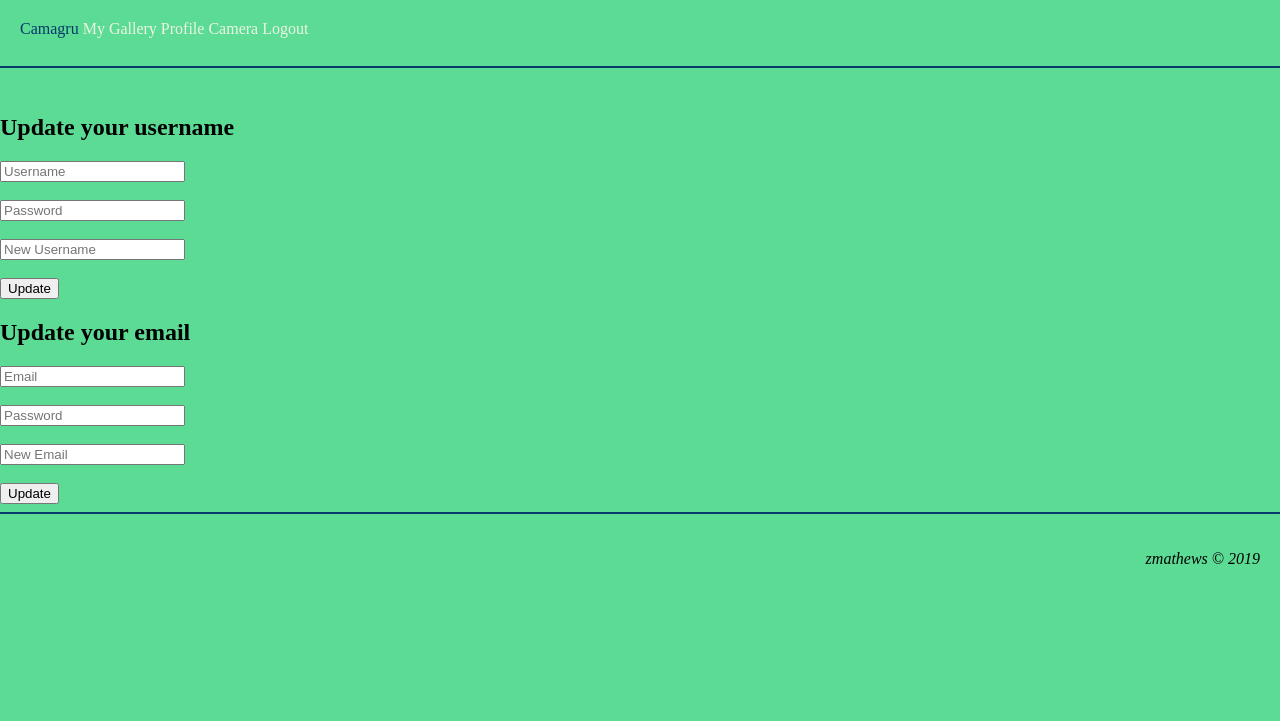
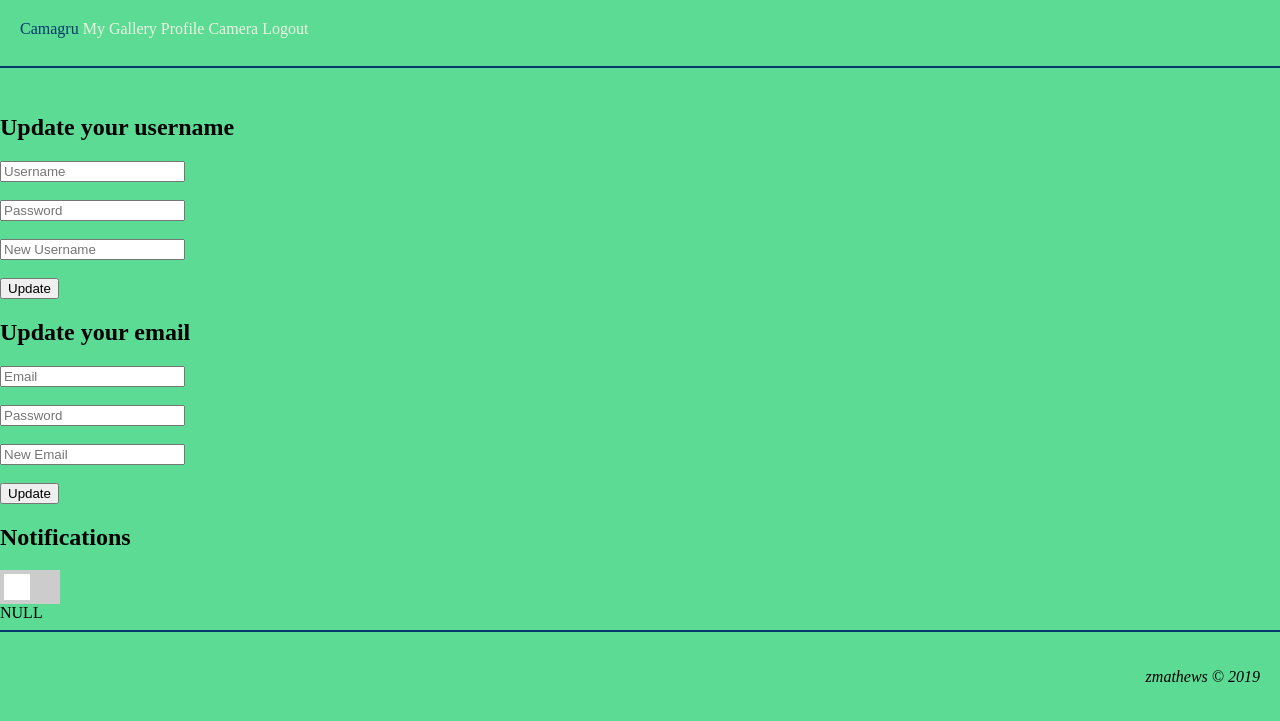
Before and after one commit to zeddmathews/Camagru, a PHP site: page /Camagru/profile.php in a window 1280 px wide. Shown: the top 721 px of the page. Run offline with PHP 8.4, Linux system fonts and the light colour scheme; the visitor is signed in with stand-in values (Sample User, id 1); data that the repository does not hold is empty.

Commit message:
Toggle thing

```diff
--- a/css/camagru.css
+++ b/css/camagru.css
@@ -1,19 +1,24 @@
-body{
+a {
+	text-decoration: none;
+	color: #05386B;
+}
+
+body {
 	margin: 0;
 	padding: 0;
 	background: #5CDB95;
 }
 
-#header{
+#header {
 	padding: 20px;
 }
 
-#footer{
+#footer {
 	padding: 20px;
 	text-align: right;
 }
 
-.header a{
+.header a {
 	border: solid rgb(0, 0, 0);
 	border-radius: 10px;
 	padding: 10px;
@@ -58,3 +63,51 @@ body{
 button {
 	text-decoration: none;
 }
+.switch {
+	position: relative;
+	display: inline-block;
+	width: 60px;
+	height: 34px;
+}
+
+.switch input {
+	opacity: 0;
+	width: 0;
+	height: 0;
+}
+.slider {
+	position: absolute;
+	cursor: pointer;
+	top: 0;
+	left: 0;
+	right: 0;
+	bottom: 0;
+	background-color: #ccc;
+	-webkit-transition: .4s;
+	transition: .4s;
+}
+.slider:before {
+	position: absolute;
+	content: "";
+	height: 26px;
+	width: 26px;
+	left: 4px;
+	bottom: 4px;
+	background-color: white;
+	transition: .4s;
+	transition: .4s;
+  }
+
+  input:checked + .slider {
+	background-color: #2196F3;
+  }
+
+  input:focus + .slider {
+	box-shadow: 0 0 1px #2196F3;
+  }
+
+  input:checked + .slider:before {
+	-webkit-transform: translateX(26px);
+	-ms-transform: translateX(26px);
+	transform: translateX(26px);
+  }
--- a/profile.php
+++ b/profile.php
@@ -233,6 +233,26 @@
 			}
 		}
 	?>
+	<form class="notifications" action="" method="post">
+		<h2>Notifications</h2>
+		<!-- <button type="submit" name="on">On</button>
+		<br>
+		<br>
+		<button type="submit" name="off">Off</button> -->
+		<label class="switch">
+			<input type="checkbox">
+			<span class="slider"></span>
+		</label>
+	</form>
+	<?php
+	var_dump($users['email']);
+		if (filter_has_var(INPUT_POST, 'on')) {
+			// $check_on = $conn->prepare("SELECT * FROM users WHERE");
+		}
+		if (filter_has_var(INPUT_POST, 'off')) {
+
+		}
+	?>
 </body>
 </html>
 
```
